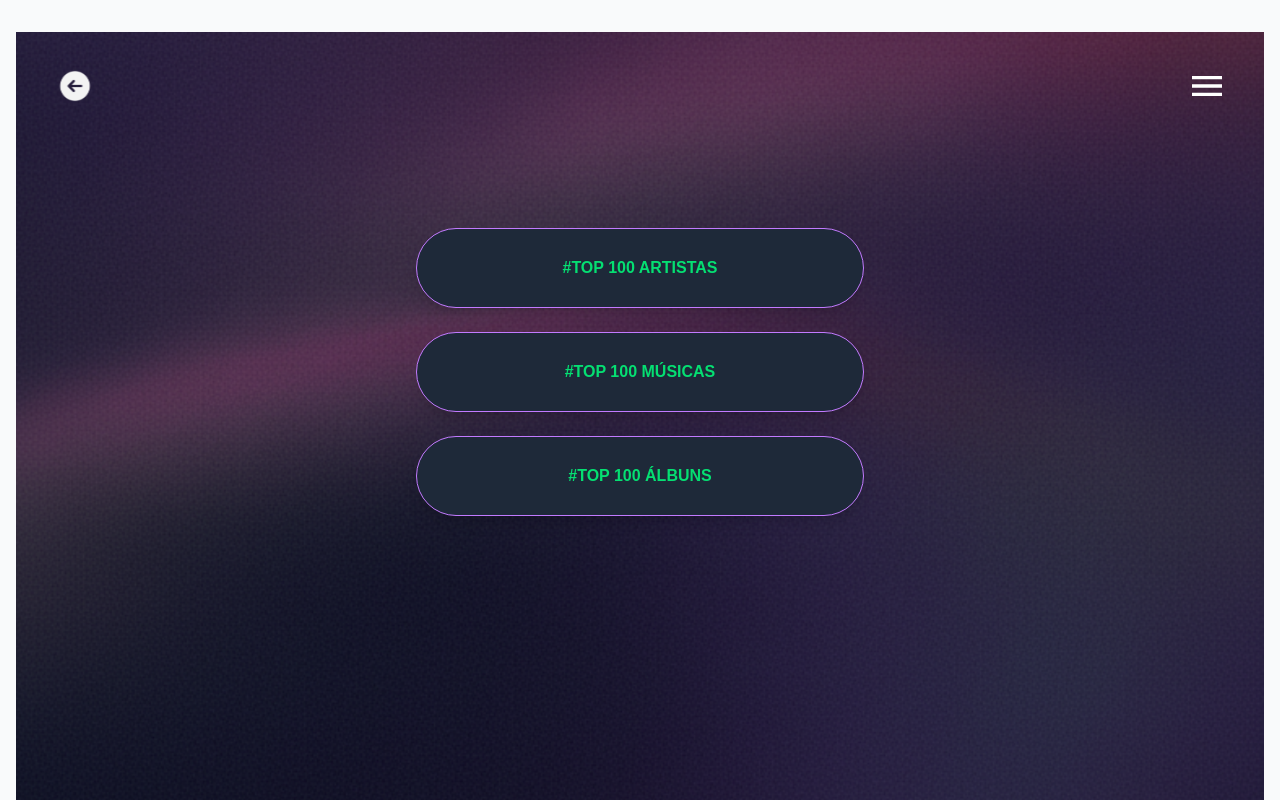
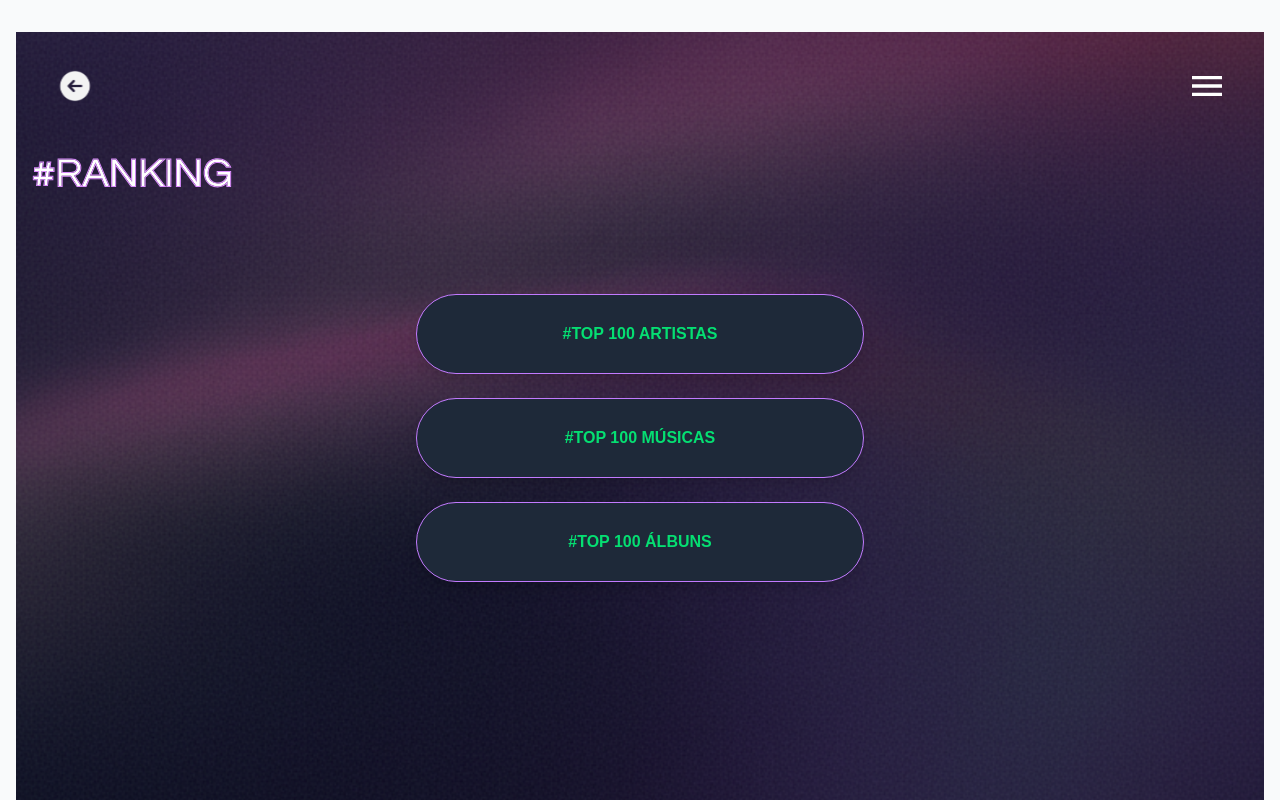
Before and after one commit to ogdie/Spotidados, a Next.js app: page /ranking in a window 1280 px wide. Shown: the top 800 px of the page. Built offline with nearby package versions, Linux system fonts and the light colour scheme.

Commit message:
feat: ranking.title

```diff
--- a/src/pages/menu.js
+++ b/src/pages/menu.js
@@ -16,6 +16,7 @@ export default function Menu() {
       }}
     >
       {/* TOPO */}
+
       <div className="w-full flex items-center justify-between mb-8 px-2">
         <Voltar />
         <div className="relative z-50">
@@ -25,6 +26,8 @@ export default function Menu() {
               alt="Abrir Menu"
               className="w-[50px] h-[40px] cursor-pointer hover:scale-105 transition-transform"
             />
+
+
           </button>
           {menuOpen && (
             <div className="absolute right-0 mt-2 w-40 bg-white rounded-lg shadow-xl border border-gray-200 overflow-hidden">
--- a/src/pages/ranking/index.js
+++ b/src/pages/ranking/index.js
@@ -21,7 +21,7 @@ export default function Ranking() {
         <div className="relative z-50">
           <button onClick={() => setMenuOpen(!menuOpen)} className="p-2">
             <img
-              src="/images/icon.menu.svg"
+              src="/images/icon.menu.svg" //botao menu
               alt="Abrir Menu"
               className="w-[50px] h-[40px] cursor-pointer hover:scale-105 transition-transform"
             />
@@ -41,6 +41,15 @@ export default function Ranking() {
             </div>
           )}
         </div>
+      </div>
+
+      {/* TÍTULO RANKING */}
+      <div className="w-full flex justify-start mb-4">
+        <img
+          src="/images/ranking.svg"
+          alt="Ranking"
+          className="w-[200px] h-[50px] cursor-default select-none"
+        />
       </div>
 
       {/* BOTÕES PRINCIPAIS */}
```
